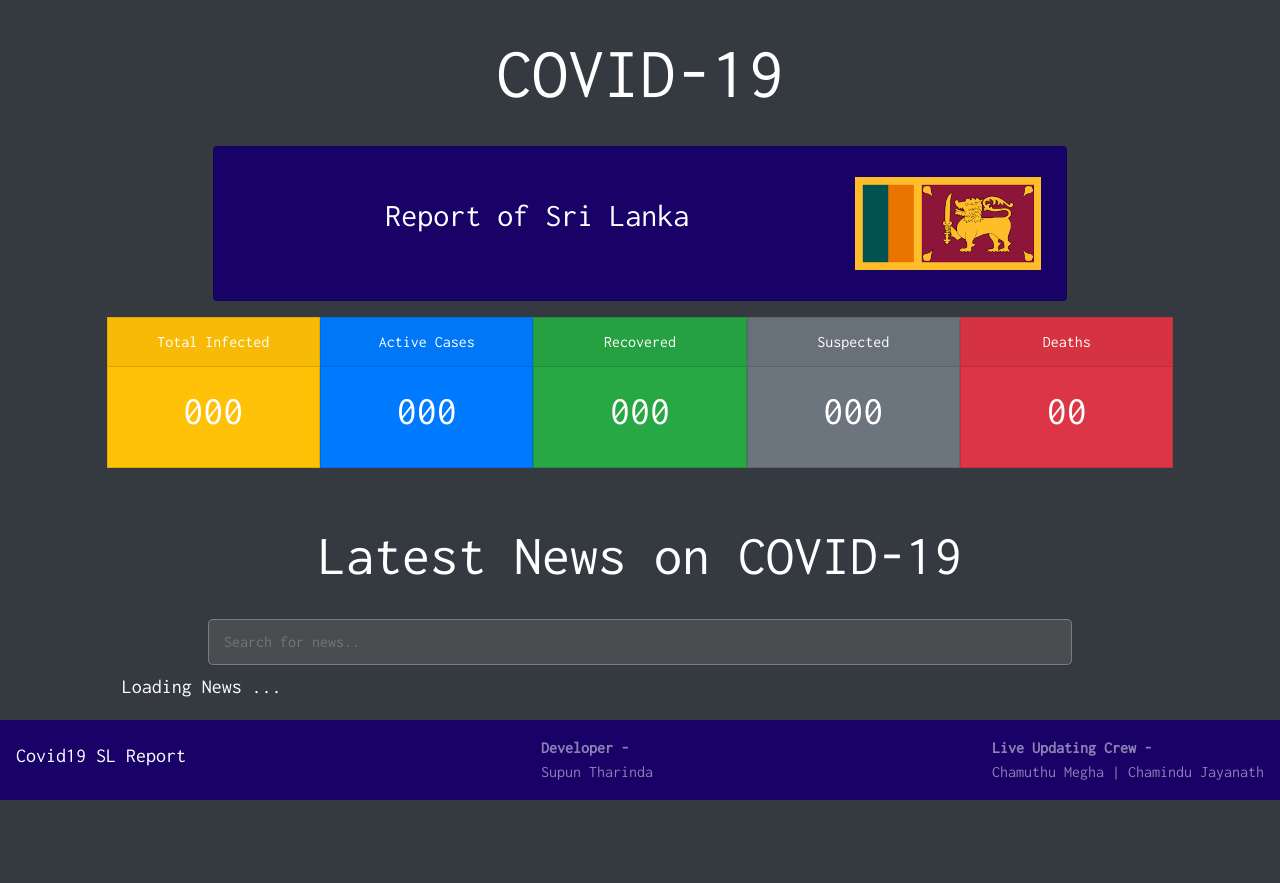
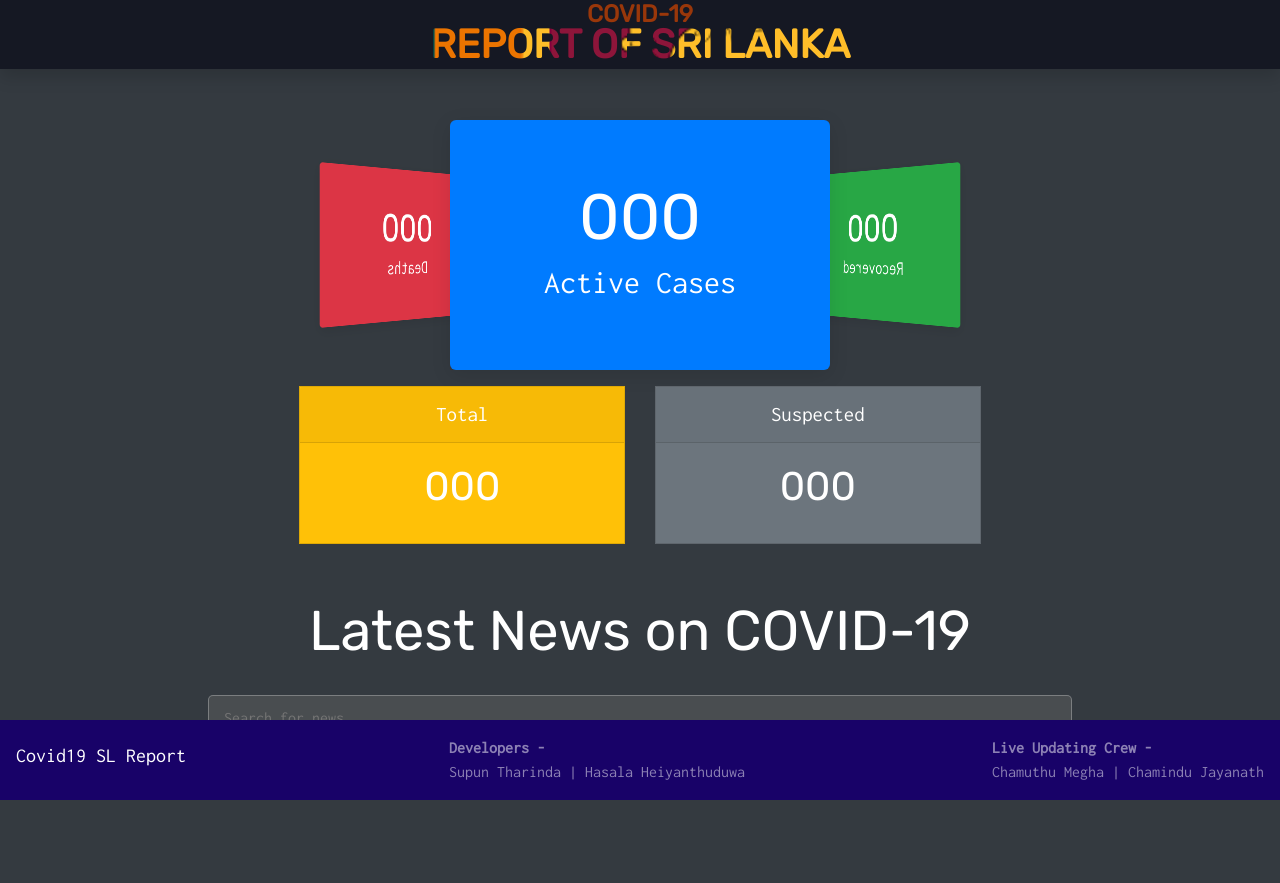
Before and after one commit to supunTE/Covid19-sl-report, a PHP site: page / in a window 1280 px wide. Before the commit the page ends 800 px from the top, so only its background shows below. Run offline with PHP 8.4, Linux system fonts and the light colour scheme; some libraries are stand-ins or nearby versions.

Commit message:
updated animated cards(hasala), nav bar

```diff
--- a/index.html
+++ b/index.html
@@ -1,5 +1,3 @@
-
-
 <!DOCTYPE html>
 <html lang="en">
 
@@ -17,10 +15,11 @@
   <meta property="og:image:width" content="900">
   <meta property="og:image:height" content="600">
   <meta property="og:type" content="website" />
-  <meta property="og:url" content="https://covid19-sl-report.netlify.com/"/>
+  <meta property="og:url" content="https://covid19-sl-report.netlify.com/" />
   <meta property="og:title" content="COVID-19 SL REPORT" />
   <meta property="fb:app_id" content="243473633359637" />
-  <meta property="og:description" content="Stay safe at home with the latest news and updates on the COVID-19 status of Sri Lanka at your finger prints from the realtime updating website." />
+  <meta property="og:description"
+    content="Stay safe at home with the latest news and updates on the COVID-19 status of Sri Lanka at your finger prints from the realtime updating website." />
 
   <!-- Other Css -->
   <link href="main.css" rel="stylesheet">
@@ -38,7 +37,10 @@
   <script async src="https://www.googletagmanager.com/gtag/js?id=UA-159981863-1"></script>
   <script>
     window.dataLayer = window.dataLayer || [];
-    function gtag(){dataLayer.push(arguments);}
+
+    function gtag() {
+      dataLayer.push(arguments);
+    }
     gtag('js', new Date());
 
     gtag('config', 'UA-159981863-1');
@@ -46,73 +48,106 @@
 </head>
 
 <body class="text-white bg-dark">
-  <h1 class="display-3 caption">COVID-19</h1>
+  <!-- <h1 class="display-3 caption">COVID-19</h1> -->
+  <div class="header">
+    <div class="header-box shadow">
+      <div class="caption">
+        <h1>COVID-19</h1>
+        <h2>Report of Sri Lanka</h2>
+      </div>
+    </div>
+  </div>
 
-  <div class="card col-md-8 col-11 mx-auto mb-3 sub-caption">
+  <!-- <div class="card col-md-8 col-11 mx-auto mb-3 sub-caption">
     <div class="row no-gutters">
       <div class="col-9 sub-caption-text">
         <div class="card-body">
-          <h2 class="text-center">Report of Sri Lanka</h2>
+          <h2 class="text-center caption-2">Report of Sri Lanka</h2>
         </div>
       </div>
       <div class="col-3">
         <img src="./sl-flag.png" class="flag card-img" alt="lk-flag">
       </div>
     </div>
+  </div> -->
+
+  <div class="status-animation">
+    <figure class="animation-cards">
+      <div class="animation-cards-content">
+        <div class="animation-cards-item d-flex align-items-center justify-content-center">
+          <span>
+            <h2 id="activeCases" class="animation-cards-item-count" style="text-align: center;">000</h2>
+            <h4 class="animation-cards-item-subtitle">Active Cases</h2>
+          </span>
+        </div>
+        <div class="animation-cards-item d-flex align-items-center justify-content-center">
+          <span>
+            <h2 id="recovered" class="animation-cards-item-count" style="text-align: center;">000</h2>
+            <h4 class="animation-cards-item-subtitle">Recovered</h2>
+          </span>
+        </div>
+        <div class="animation-cards-item d-flex align-items-center justify-content-center">
+          <span>
+            <h2 id="deaths" class="animation-cards-item-count" style="text-align: center;">000</h2>
+            <h4 class="animation-cards-item-subtitle">Deaths</h2>
+          </span>
+        </div>
+      </div>
+    </figure>
   </div>
 
-
   <div class="col-10 mx-auto table-sl-details">
-    <div class="row row-cols-1 row-cols-lg-5">
-      <div class="col col-details mb-4">
+    <div class="row justify-content-center card-deck">
+      <div class="col col-md-4 col-details mb-4">
         <div class="card card-details text-white bg-warning">
-          <div class="card-header">Total Infected</div>
-          <div class="card-body">
+          <div class="card-header table-card-header">Total</div>
+          <div class="card-body table-card-body">
             <h1 class="card-title" id="totalInfected">000</h1>
           </div>
         </div>
       </div>
-      <div class="col col-details mb-4">
+      <!-- <div class="col col-details mb-4">
         <div class="card card-details text-white bg-primary">
           <div class="card-header">Active Cases</div>
           <div class="card-body">
             <h1 class="card-title" id="activeCases">000</h1>
           </div>
         </div>
-      </div>
-      <div class="col col-details mb-4">
+      </div> -->
+      <!-- <div class="col col-details mb-4">
         <div class="card card-details text-white bg-success">
           <div class="card-header">Recovered</div>
           <div class="card-body">
             <h1 class="card-title" id="recovered">000</h1>
           </div>
         </div>
-      </div>
-      <div class="col col-details mb-4">
+      </div> -->
+      <div class="col col-md-4 col-details mb-4">
         <div class="card card-details text-white bg-secondary">
-          <div class="card-header">Suspected</div>
-          <div class="card-body">
+          <div class="card-header table-card-header">Suspected</div>
+          <div class="card-body table-card-body">
             <h1 class="card-title" id="suspected">000</h1>
           </div>
         </div>
       </div>
-      <div class="col col-details mb-4">
+      <!-- <div class="col col-details mb-4">
         <div class="card card-details text-white bg-danger">
           <div class="card-header">Deaths</div>
           <div class="card-body">
             <h1 class="card-title" id="deaths">00</h1>
           </div>
         </div>
-      </div>
+      </div> -->
     </div>
   </div>
 
   <div class="col-10 mx-auto news-panel">
-    <h3 class="display-4 caption">Latest News on COVID-19</h3>
-    <input type="text" class="col-10 search-bar" id="myInput" onkeyup="searchFunction()" placeholder="Search for news.." title="Type here">
+    <h3 class="display-4 caption-2">Latest News on COVID-19</h3>
+    <input type="text" class="col-10 search-bar" id="myInput" onkeyup="searchFunction()" placeholder="Search for news.."
+      title="Type here">
     <h5 class="loading-news" id="loading-news">Loading News ...</h5>
     <div class="card-columns news" id="news">
-    <!-- {% for item in site.data.news %}
+      <!-- {% for item in site.data.news %}
         {% if item.channel == "News1st" %}
         <div class="card text-white" style="background-color: rgb(194, 113, 7);">
         {% elsif item.channel == "AdaDerana" %}
@@ -145,7 +180,8 @@
         </div>
     {% endfor %} -->
     </div>
-    <a href="./news.html" class="btn btn-see-all text-white mx-auto" id="see-all" style="display: none;">See All News</a>
+    <a href="./news.html" class="btn btn-see-all text-white mx-auto" id="see-all" style="display: none;">See All
+      News</a>
 
   </div>
 
@@ -153,8 +189,8 @@
   <nav class="navbar navbar-dark fixed-bottom footer">
     <h5 class="navbar-brand" href="#">Covid19 SL Report</h5>
     <span class="navbar-text">
-      <b>Developer - </b>
-      <br> Supun Tharinda
+      <b>Developers - </b>
+      <br> Supun Tharinda | Hasala Heiyanthuduwa
     </span>
     <span class="navbar-text">
       <b>Live Updating Crew - </b>
@@ -166,8 +202,9 @@
     <div class="collapse mobile-footer-head" id="navbarToggleExternalContent">
       <div class="mobile-footer-head-cover p-4">
         <div class="navbar-text">
-          <b>Developer - </b>
+          <b>Developers - </b>
           <br> Supun Tharinda
+          <br> Hasala Heiyanthuduwa
         </div>
         <br>
         <div class="navbar-text">
@@ -178,7 +215,9 @@
       </div>
     </div>
     <nav class="navbar navbar-dark mobile-footer-body">
-      <button class="navbar-toggler mobile-footer-button mx-auto" type="button" data-toggle="collapse" data-target="#navbarToggleExternalContent" aria-controls="navbarToggleExternalContent" aria-expanded="false" aria-label="Toggle navigation">
+      <button class="navbar-toggler mobile-footer-button mx-auto" type="button" data-toggle="collapse"
+        data-target="#navbarToggleExternalContent" aria-controls="navbarToggleExternalContent" aria-expanded="false"
+        aria-label="Toggle navigation">
         <h5 class="text-white text-center h6">COVID-19 SL Report</h5>
       </button>
     </nav>
--- a/main.css
+++ b/main.css
@@ -1,8 +1,7 @@
 @import url('https://fonts.googleapis.com/css?family=Inconsolata&display=swap');
+@import url('https://fonts.googleapis.com/css2?family=Rubik&display=swap');
 
-.body {
-    background-color: rgb(0, 0, 0) !important;
-}
+/* Scroll Bar */
 
 ::-webkit-scrollbar {
     width: 10px;
@@ -21,13 +20,106 @@
     background: rgb(138, 138, 138);
 }
 
+/* Caption */
+.header {
+    position: fixed;
+    top: 0;
+    z-index: 100;
+    width: 100%;
+}
+
+.header-box {
+    text-align: center;
+    color: #252B37;
+    background-color: #151823;
+}
+
 .caption {
+    font-family: 'Rubik', sans-serif;
+}
+
+.caption h1 {
+    font-size: 150% !important;
+    margin-bottom: -8px !important;
+    font-weight: 1000;
+    animation: textColor 10s ease infinite;
+}
+
+.caption h2 {
+    font-size: 250% !important;
+    background-image: url('./sl-flag.png');
+    background-position: center;
+    background-size: 50%;
+    background-repeat: no-repeat;
+    color: transparent;
+    background-clip: text;
+    -webkit-background-clip: text;
+    text-transform: uppercase;
+    font-weight: 1000;
+}
+
+@keyframes textColor {
+    0% {
+        color: #f8f400;
+    }
+
+    20% {
+        color: #034e0d;
+    }
+
+    40% {
+        color: #e06c00;
+    }
+
+    60% {
+        color: #830c0c;
+    }
+
+    100% {
+        color: #f8f400;
+    }
+}
+
+@media only screen and (max-width: 992px) {
+    .caption h2 {
+        background-size: 80% !important;
+    }
+
+    .caption-2 {
+        font-size: 200% !important;
+    }
+}
+
+@media only screen and (max-width: 576px) {
+    .header {
+        margin: auto;
+    }
+
+    .caption h1 {
+        font-size: 200% !important;
+    }
+
+    .caption h2 {
+        font-size: 180% !important;
+        background-size: 100% !important;
+    }
+
+    /* .caption {
+        font-size: 2.5rem !important;
+        padding: 10px;
+        margin: 10px auto;
+    } */
+}
+
+.caption-2 {
     text-align: center;
-    font-family: 'Inconsolata', monospace;
+    font-family: 'Rubik', sans-serif;
     margin: 30px auto;
 }
 
-.sub-caption {
+/* Sub Caption */
+
+/* .sub-caption {
     padding: 10px;
     background-color: rgb(24, 2, 104) !important;
 }
@@ -36,17 +128,149 @@
     padding: 10px;
     font-family: 'Inconsolata', monospace;
     margin: 10px auto 10px !important;
+} */
+
+/* .flag {
+    padding: 10px;
+    margin: 10px auto !important;
+} */
+
+/* Status-Animation */
+
+.status-animation {
+    text-align: center;
+    margin: 120px auto 10px;
 }
 
-.flag {
-    padding: 10px;
-    margin: 10px auto !important;
+.animation-cards {
+    display: inline-block;
+    position: relative;
+    width: 60vw;
+    height: 40vw;
+    max-width: 380px;
+    max-height: 250px;
+    margin: 0;
+    color: white;
+    -webkit-perspective: 1000px;
+    perspective: 1000px;
+    -webkit-transform-origin: center;
+    transform-origin: center;
 }
+
+.animation-cards-content {
+    position: absolute;
+    width: 100%;
+    height: 100%;
+    -webkit-transform-origin: center;
+    transform-origin: center;
+    -webkit-transform-style: preserve-3d;
+    transform-style: preserve-3d;
+    -webkit-transform: translateZ(-30vw) rotateY(0);
+    transform: translateZ(-30vw) rotateY(0);
+    -webkit-animation: carousel 8s infinite cubic-bezier(0.77, 0, 0.175, 1) forwards;
+    animation: carousel 8s infinite cubic-bezier(0.77, 0, 0.175, 1) forwards;
+}
+
+.animation-cards-content.step-animation {
+    -webkit-animation: carousel 2s infinite steps(1) forwards;
+    animation: carousel 2s infinite steps(1) forwards;
+}
+
+.animation-cards-item {
+    position: absolute;
+    top: 0;
+    left: 0;
+    right: 0;
+    bottom: 0;
+    width: 60vw;
+    height: 40vw;
+    max-width: 380px;
+    max-height: 250px;
+    box-shadow: 0 5px 20px rgba(0, 0, 0, 0.1);
+    border-radius: 6px;
+    -webkit-transform-origin: center;
+    transform-origin: center;
+}
+
+.animation-cards-item:nth-child(1) {
+    background: #007bff;
+    -webkit-transform: rotateY(0) translateZ(35vw);
+    transform: rotateY(0) translateZ(35vw);
+}
+
+.animation-cards-item:nth-child(2) {
+    background: #28a745;
+    -webkit-transform: rotateY(120deg) translateZ(35vw);
+    transform: rotateY(120deg) translateZ(35vw);
+}
+
+.animation-cards-item:nth-child(3) {
+    background: #dc3545;
+    -webkit-transform: rotateY(240deg) translateZ(35vw);
+    transform: rotateY(240deg) translateZ(35vw);
+}
+
+.animation-cards-item-count {
+    font-family: 'Rubik', sans-serif;
+    font-size: 400%;
+}
+
+.animation-cards-item-subtitle {
+    font-family: 'Inconsolata', monospace;
+    font-size: 200%;
+}
+
+@-webkit-keyframes carousel {
+
+    0%,
+    17.5% {
+        -webkit-transform: translateZ(-35vw) rotateY(0);
+    }
+
+    27.5%,
+    45% {
+        -webkit-transform: translateZ(-35vw) rotateY(-120deg);
+    }
+
+    55%,
+    72.5% {
+        -webkit-transform: translateZ(-35vw) rotateY(-240deg);
+    }
+
+    82.5%,
+    100% {
+        -webkit-transform: translateZ(-35vw) rotateY(-360deg);
+    }
+}
+
+@keyframes carousel {
+
+    0%,
+    17.5% {
+        transform: translateZ(-35vw) rotateY(0);
+    }
+
+    27.5%,
+    45% {
+        transform: translateZ(-35vw) rotateY(-120deg);
+    }
+
+    55%,
+    72.5% {
+        transform: translateZ(-35vw) rotateY(-240deg);
+    }
+
+    82.5%,
+    100% {
+        transform: translateZ(-35vw) rotateY(-360deg);
+    }
+}
+
+/* End of Status-Animation */
 
 .table-sl-details {
     text-align: center;
     font-family: 'Inconsolata', monospace;
-    display: table;
     width: 100%;
 }
 
@@ -58,21 +282,23 @@
     border-radius: 0 !important;
 }
 
-.card-header {
-    font-size: 100%;
+.table-card-header {
+    font-size: 130%;
 }
 
-@media only screen and (max-width: 992px) {
-    .card-header {
-        font-size: 150%;
-    }
+.table-card-body {
+    font-family: 'Rubik', sans-serif;
 }
 
-.news-panel{
+.table-card-body h1 {
+    font-size: 250% !important;
+}
+
+.news-panel {
     margin-bottom: 100px;
 }
 
-.search-bar{
+.search-bar {
     border-radius: 5px;
     margin: 0px auto 10px auto;
     display: inherit;
@@ -83,60 +309,61 @@
     font-family: 'Inconsolata', monospace;
 }
 
-.search-bar:focus{
+.search-bar:focus {
     outline: 10px auto rgb(48, 3, 209) !important;
 }
 
-.loading-news{
+.loading-news {
     font-family: 'Inconsolata', monospace;
 }
 
-.news{
+.news {
     font-family: 'Inconsolata', monospace;
 }
 
-.card.newsfirst{
+.card.newsfirst {
     background-color: rgb(194, 113, 7);
 }
 
-.card.adaderana{
+.card.adaderana {
     background-color: rgb(196, 0, 0);
 }
 
-.card.bbc{
+.card.bbc {
     background-color: rgb(0, 0, 0);
 }
 
-.card.other{
+.card.other {
     background-color: rgb(17, 0, 80);
 }
 
-.news-image{
+.news-image {
     width: 100%;
     padding: 5px;
 }
 
-.news-title{
+.news-title {
     text-align: center !important;
+    font-size: 180% !important;
 }
 
-.news-time{
+.news-time {
     font-size: 110%;
     padding: 5px;
     margin: 5px 0;
     border-radius: 2px;
 }
 
-.btn-see-all{
+.btn-see-all {
     background-color: rgb(24, 2, 104) !important;
     font-family: 'Inconsolata', monospace;
 }
 
-.btn-see-all:hover{
+.btn-see-all:hover {
     background-color: rgb(16, 0, 73) !important;
 }
 
-.news-time small{
+.news-time small {
     color: rgb(255, 255, 255) !important;
 }
 
@@ -145,93 +372,103 @@
     font-family: 'Inconsolata', monospace;
 }
 
-.mobile-footer{
+.mobile-footer {
     display: none;
     font-family: 'Inconsolata', monospace;
 }
 
 @media only screen and (max-width: 576px) {
-    .caption {
-        font-size: 2.5rem !important;
-        padding: 10px;
-        margin: 10px auto;
-    }
-
-    .sub-caption-text{
+    .sub-caption-text {
         padding: 5px 0 0 0 !important;
     }
 
-    .sub-caption-text div{
+    .sub-caption-text div {
         padding: 0px !important;
     }
 
-    .sub-caption-text h2{
+    .sub-caption-text h2 {
         font-size: 1.1rem !important;
     }
 
-    .flag{
+    .flag {
         padding: 0px !important;
+    }
+
+    .animation-cards-item-count {
+        font-size: 300% !important;
+    }
+
+    .animation-cards-item-subtitle {
+        font-size: 130% !important;
+    }
+
+    .table-card-header {
+        font-size: 100% !important;
+    }
+
+    .table-card-body h1 {
+        font-size: 250% !important;
     }
 
     .card-header {
         font-size: 100% !important;
     }
 
-    .card-body{
+    .card-body {
         padding: 5px !important;
     }
 
-    .card-title{
+    .card-title {
         padding: 0px !important;
         font-size: 140% !important;
     }
 
-    .news-body{
+    .news-body {
         margin: 20px;
     }
 
-    .footer{
+    .footer {
         display: none !important;
     }
 
-    .mobile-footer{
+    .mobile-footer {
         display: block !important;
     }
 
-    .mobile-footer-head{
+    .mobile-footer-head {
         margin-bottom: -10px;
     }
 
-    .mobile-footer-head-cover{
+    .mobile-footer-head-cover {
         background-color: rgb(16, 0, 73) !important;
     }
 
-    .mobile-footer-body{
+    .mobile-footer-body {
         background-color: rgb(24, 2, 104) !important;
     }
 
-    .mobile-footer-button:focus{
+    .mobile-footer-button:focus {
         outline: 5px auto rgb(48, 3, 209) !important;
     }
 }
 
 /* newspage */
 
-.btn-back-home{
+.btn-back-home {
     background-color: rgb(24, 2, 104) !important;
     font-family: 'Inconsolata', monospace;
     margin: 10px 10px !important;
-    border-top-left-radius: 0px  !important;
-    border-bottom-left-radius: 0px  !important;
+    border-top-left-radius: 0px !important;
+    border-bottom-left-radius: 0px !important;
 }
 
-.btn-back-home:hover{
+.btn-back-home:hover {
     background-color: rgb(16, 0, 73) !important;
-    border-radius: 0px  !important;
+    border-radius: 0px !important;
 }
 
 @media only screen and (max-width: 576px) {
-    .btn-back-home{
-        border-radius: 0px  !important;
+    .btn-back-home {
+        border-radius: 0px !important;
     }
 }
```
Also changed, not shown: news.html (+6 -5 lines), grid.png (added), grid2.png (added).
